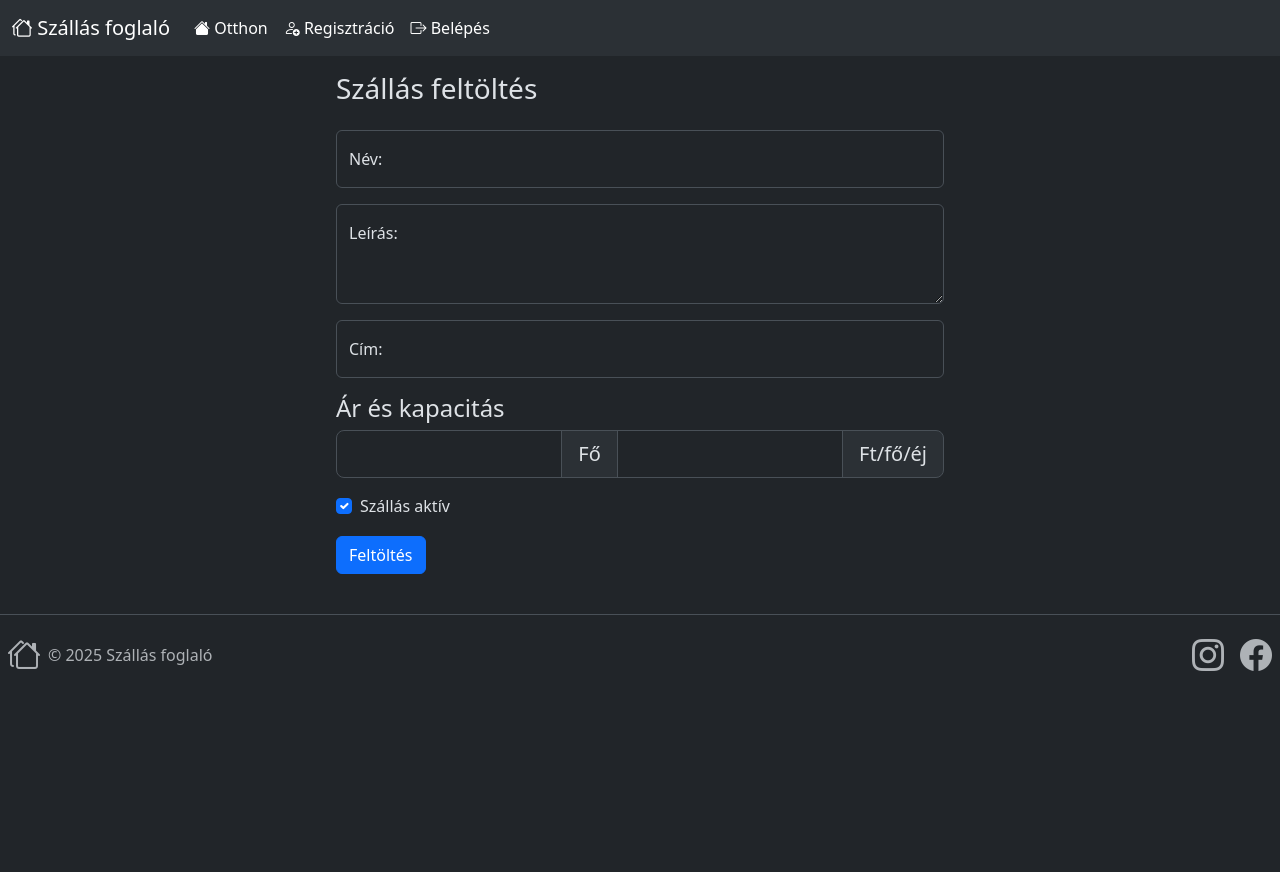
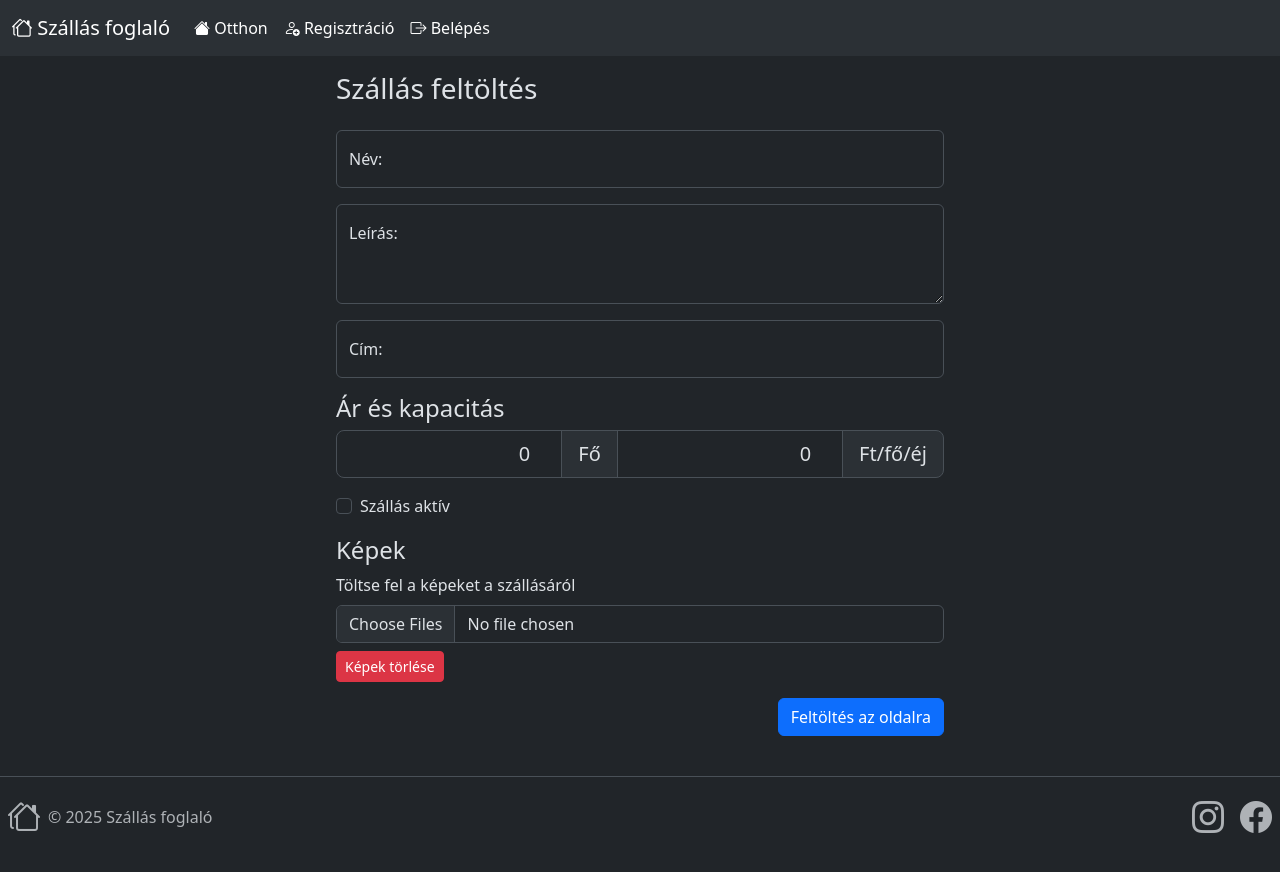
Before and after one commit to n-szilard/szallas-foglalo, an Angular app: page /szallasupload in a window 1280 px wide. Shown: the top 872 px of the page. Before the commit the page ends 800 px from the top, so only its background shows below. Built offline with nearby package versions, Linux system fonts and the light colour scheme.

Commit message:
SF-10 Szállás képek feltöltés

```diff
--- a/src/app/components/admin/szallas-upload/szallas-upload.component.html
+++ b/src/app/components/admin/szallas-upload/szallas-upload.component.html
@@ -2,34 +2,43 @@
     <h3 class="mb-4">Szállás feltöltés</h3>
 
     <div class="form-floating mb-3">
-        <input type="text" class="form-control" id="name" placeholder="">
+        <input type="text" class="form-control" id="name" placeholder="" [(ngModel)]="newHotel.name">
         <label for="name" class="form-label">Név: </label>
     </div>
 
     <div class="form-floating mb-3">
-        <textarea class="form-control" id="description" placeholder="" style="height: 100px;"></textarea>
+        <textarea class="form-control" id="description" placeholder="" style="height: 100px;" [(ngModel)]="newHotel.description"></textarea>
         <label for="description" class="form-label">Leírás: </label>
     </div>
 
     <div class="form-floating mb-3">
-        <input type="text" class="form-control" id="address" placeholder="">
+        <input type="text" class="form-control" id="address" placeholder="" [(ngModel)]="newHotel.address">
         <label for="address" class="form-label">Cím: </label>
     </div>
 
     <h4>Ár és kapacitás</h4>
     <div class="input-group mb-3 input-group-lg">
-        <input type="number" class="form-control text-end" id="capacity" min="1" placeholder="">
+        <input type="number" class="form-control text-end" id="capacity" min="1" placeholder="" [(ngModel)]="newHotel.capacity">
         <span class="input-group-text">Fő</span>
-        <input type="number" class="form-control text-end" id="price" min="0" placeholder="">
+        <input type="number" class="form-control text-end" id="price" min="0" placeholder="" [(ngModel)]="newHotel.basePrice">
         <span class="input-group-text">Ft/fő/éj</span>
     </div>
 
     <div class="d-flex mb-3 justify-content-between">
         <div class="form-check">
-            <input type="checkbox" class="form-check-input" id="rememberme" placeholder="" checked>
+            <input type="checkbox" class="form-check-input" id="rememberme" placeholder="" checked [(ngModel)]="newHotel.active">
             <label for="rememberme">Szállás aktív</label>
         </div>
     </div>
 
-    <button class="btn btn-primary">Feltöltés</button>
+    <h4>Képek</h4>
+    <div class="mb-3">
+        <label for="formFile" class="form-label">Töltse fel a képeket a szállásáról</label>
+        <input class="form-control mb-2" type="file" id="formFile" multiple (change)="onFileSelected($event)">
+        <button class="btn btn-danger btn-sm" (click)="clearPictures()">Képek törlése</button>
+    </div>
+
+    <div class="d-flex justify-content-end">
+        <button class="btn btn-primary" (click)="upload()">Feltöltés az oldalra</button>
+    </div>
 </div>
--- a/src/app/components/admin/szallas-upload/szallas-upload.component.ts
+++ b/src/app/components/admin/szallas-upload/szallas-upload.component.ts
@@ -1,12 +1,51 @@
 import { Component } from '@angular/core';
+import { Accomodation } from '../../../interfaces/accomodation';
+import { FormsModule } from '@angular/forms';
+import { ApiService } from '../../../services/api.service';
+import { MessageService } from '../../../services/message.service';
+import { AuthService } from '../../../services/auth.service';
 
 @Component({
   selector: 'app-szallas-upload',
   standalone: true,
-  imports: [],
+  imports: [FormsModule],
   templateUrl: './szallas-upload.component.html',
   styleUrl: './szallas-upload.component.scss'
 })
 export class SzallasUploadComponent {
 
+  selectedFiles?: FileList;
+
+  newHotel: Accomodation = {
+    id: 0,
+    name: '',
+    description: '',
+    address: '',
+    capacity: 0,
+    basePrice: 0,
+    active: false
+  }
+
+  constructor(
+    private api: ApiService,
+    private message: MessageService,
+    private auth: AuthService
+  ) {}
+
+  upload() {
+
+  }
+
+  clearPictures() {
+
+  }
+
+  uploadFile() {
+
+  }
+
+
+  onFileSelected(event: any) {
+    this.selectedFiles = event.target.files;
+  }
 }
```
